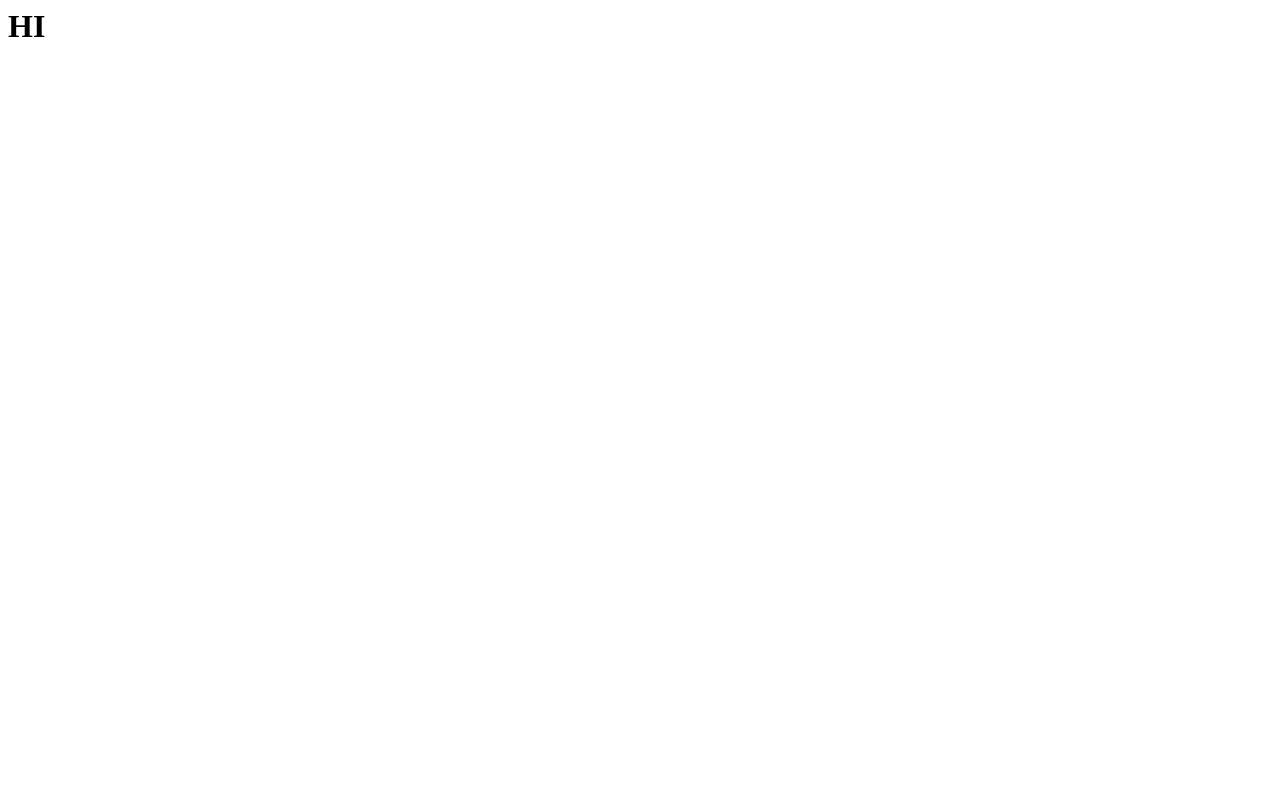
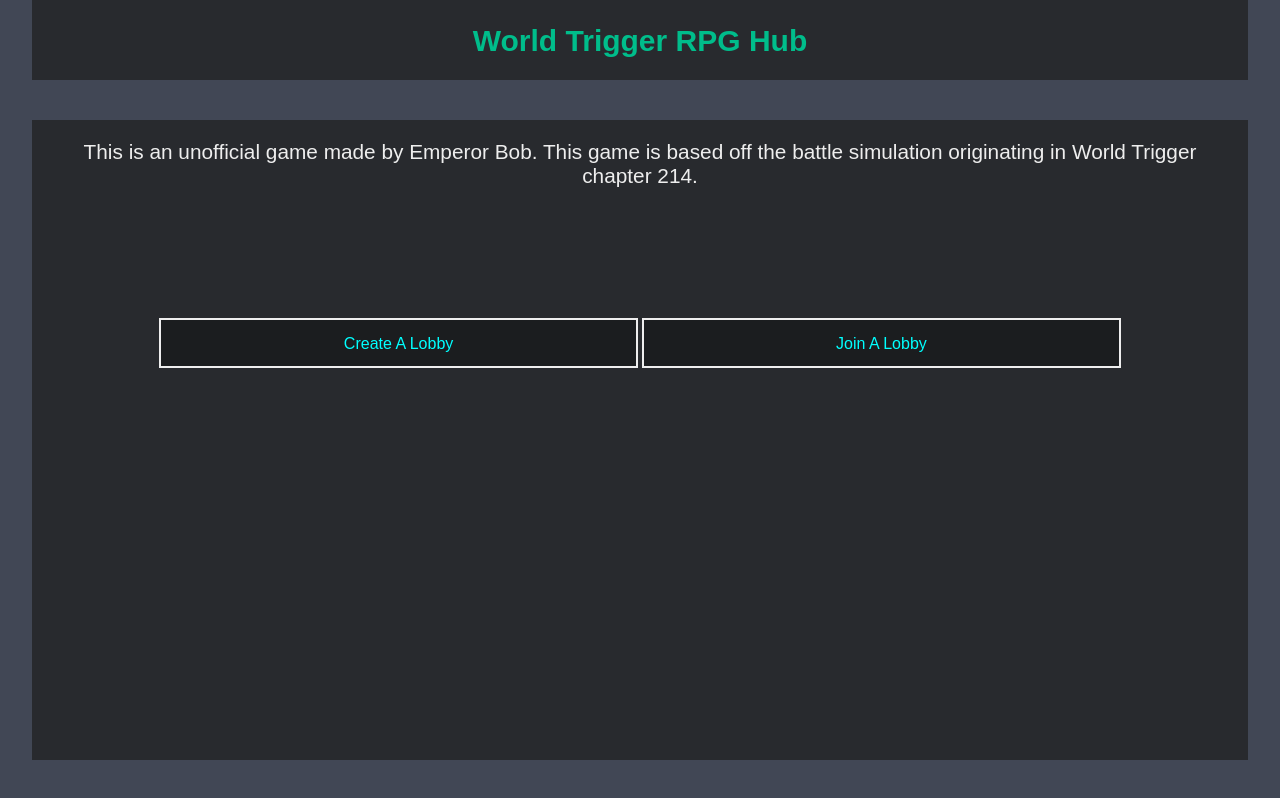
Before and after one commit to EmperorBob7/WorldTrigger-RPG, a website: page public/index.html in a window 1280 px wide. Drawn offline with Linux system fonts and the light colour scheme.

```diff
--- a/package.json
+++ b/package.json
@@ -20,6 +20,7 @@
   },
   "homepage": "https://github.com/EmperorBob7/WorldTrigger-RPG#readme",
   "dependencies": {
+    "better-sqlite3": "^7.4.4",
     "dotenv": "^10.0.0",
     "express": "^4.17.1"
   }
--- a/public/index.html
+++ b/public/index.html
@@ -1 +1,25 @@
-<h1>HI</h1>
+<!DOCTYPE html>
+<html>
+
+<head>
+    <meta charset='utf-8'>
+    <meta http-equiv='X-UA-Compatible' content='IE=edge'>
+    <title>World Trigger RPG</title>
+    <meta name='viewport' content='width=device-width, initial-scale=1'>
+    <link rel='stylesheet' type='text/css' media='screen' href='styles.css'>
+    <script src='scripts.js'></script>
+</head>
+
+<body>
+    <nav>
+        <h1>World Trigger RPG Hub</h1>
+    </nav>
+    <main>
+        <p>This is an unofficial game made by Emperor Bob. This game is based off the battle simulation originating in
+            World Trigger chapter 214.</p>
+        <button onclick="create()">Create A Lobby</button>
+        <button>Join A Lobby</button>
+    </main>
+</body>
+
+</html>
--- /dev/null
+++ b/public/scripts.js
@@ -0,0 +1,15 @@
+async function create() {
+    let name = prompt("Enter a room name");
+    const options = {
+        method: 'POST',
+        body: JSON.stringify({"name": name}),
+        headers: {
+            'Content-Type': 'application/json'
+        }
+    }
+    let results = await fetch("/create", options);
+    console.log(await results.json());
+}
+function join() {
+
+}
--- /dev/null
+++ b/public/styles.css
@@ -0,0 +1,64 @@
+body {
+    padding:0px;
+    background-color:rgb(65, 71, 85);
+    font-family:arial;
+    color: #EEE;
+    text-align: center;
+}
+* {
+    padding:0;
+    margin:0;
+}
+nav {
+    background-color:rgb(40, 42, 46);
+    color:#00bd8b;
+    height:10vh;
+    margin-bottom: 5vh;
+    font-size: 125%;
+    width: 95vw;
+    display: inline-block;
+}
+h1 {
+    display:inline-block;
+    margin-top:3vh;
+    font-weight:bold;
+}
+button {
+    background-color:rgb(27, 29, 31);
+    font-size:16px;
+    padding-top:12.5px;
+    padding-bottom:12.5px;
+    height:50px;
+    padding:15px;
+    color:cyan;
+    position: relative;
+    width: 40%;
+    margin-top: 10%;
+    border: 2px solid #EEE;
+}
+button:hover {
+    background-color:#3a923d;
+    color:#EEE;
+}
+button:focus {
+    outline:none;
+}
+button:active {
+    background-color:#2e2e2e;
+}
+a {
+    text-decoration: none;
+    color:cyan;
+}
+main {
+    background-color: rgb(40, 42, 46);
+    padding: 10px;
+    width: 95vw;
+    box-sizing: border-box;
+    display: inline-block;
+    min-height: 80vh;
+}
+p {
+    margin: 10px;
+    font-size: 130%;
+}
```
Also changed, not shown: index.js (+13 -0 lines), 2 other files.
